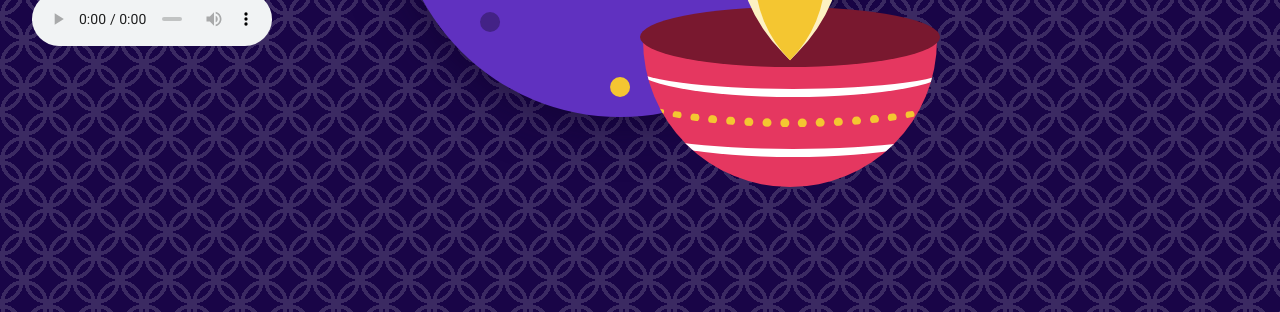
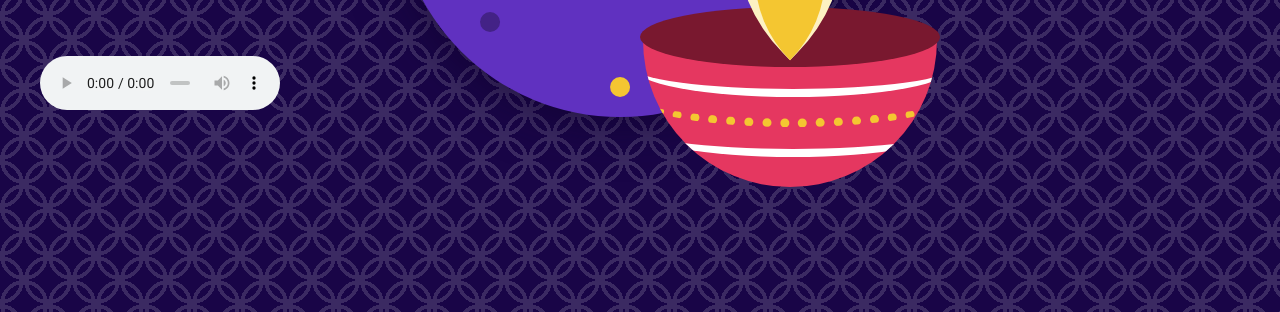
Before and after one commit to RutikGaikwad123/DIwaliWishes, a plain HTML site: page index.html in a window 1280 px wide. Shown: the part 488-800 px from the top of the page. Drawn offline with Linux system fonts and the light colour scheme.

Commit message:
Update style.css

```diff
--- a/style.css
+++ b/style.css
@@ -235,7 +235,8 @@ audio{
     background-color:transparent;
     color: #948aab;
     width: 15em;
-    margin: 2em;
-    margin-top: 30em;
+    margin: 2.5em;
+    margin-top: 34em;
+
 
 }
```
